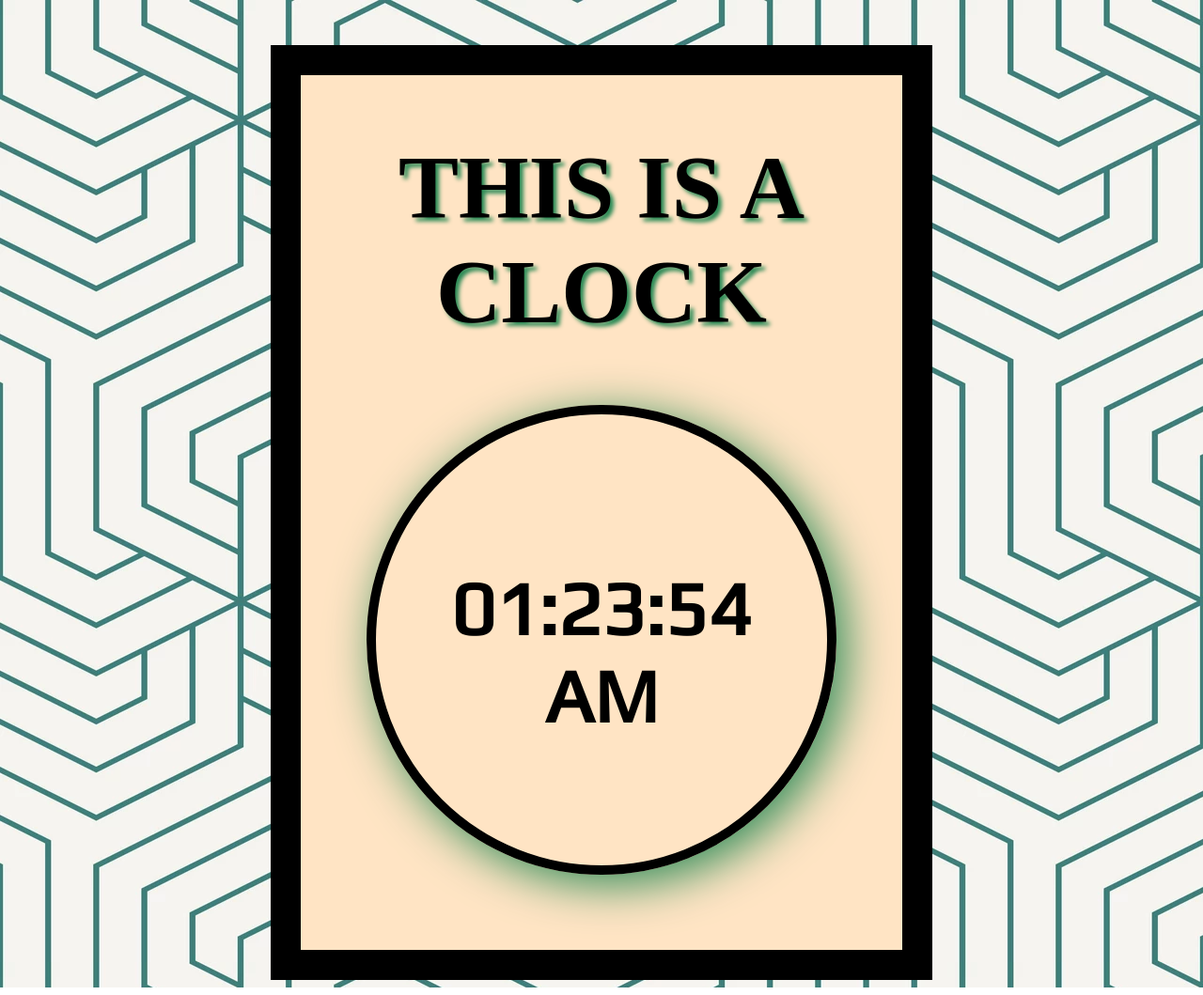
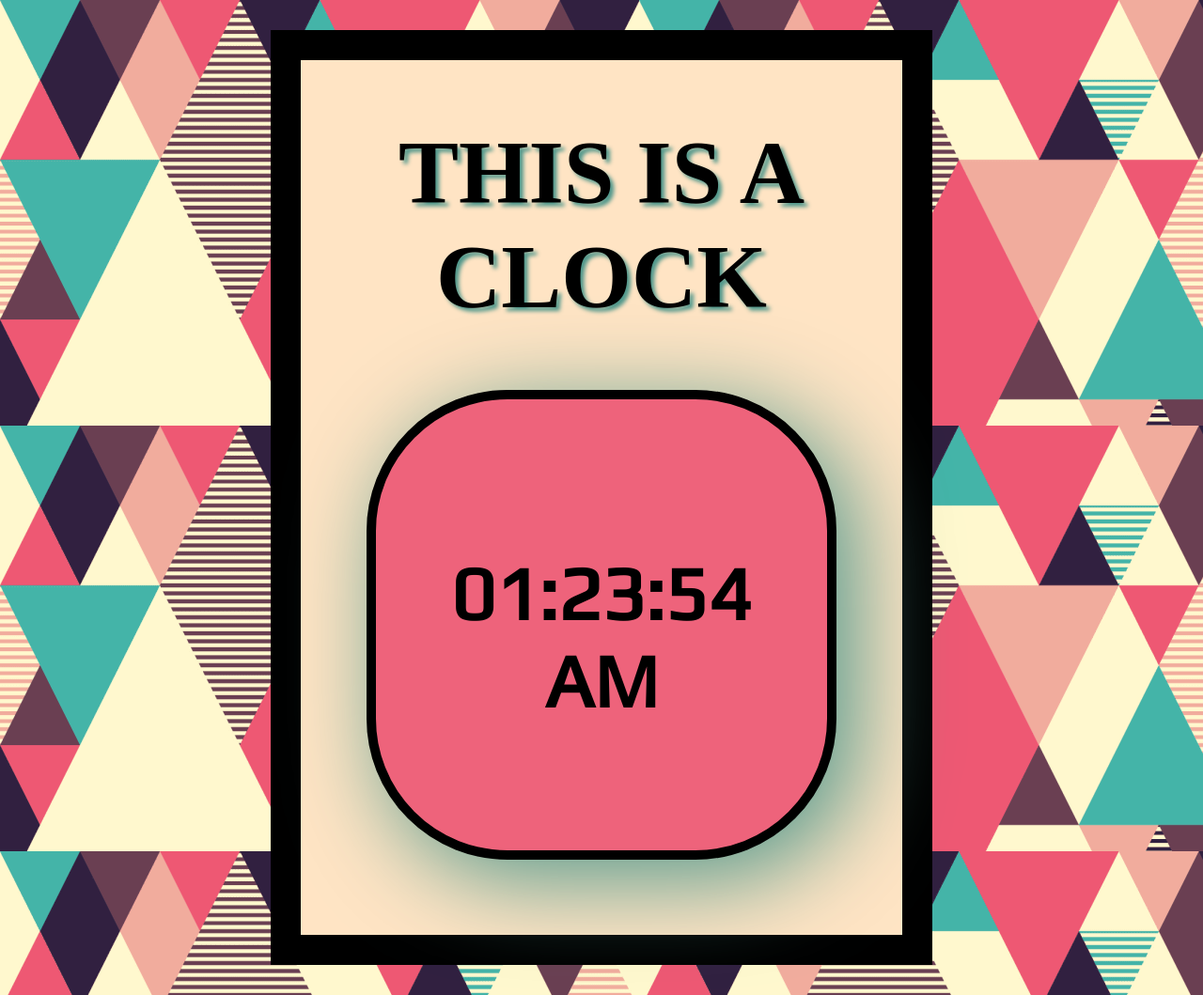
Before and after one commit to thomas-nelson23/Clockwork, a plain HTML site: page index.html in a window 1280 px wide. Shown: the whole page at 94% size. Drawn offline with Linux system fonts and the light colour scheme; a web font is replaced by a local one.

Commit message:
colorful geometric theme - working clock

```diff
--- a/script.js
+++ b/script.js
@@ -2,12 +2,14 @@ var updateTime = function() {
   var clockTime = new Date();
   var clockSpace = document.getElementById("clock");
   var meridian = "AM";
+  var military = false;
 
   var hours = clockTime.getHours();
   var minutes = clockTime.getMinutes();
   var seconds = clockTime.getSeconds();
 
   //chooses AM/PM and adjusts from military time
+
   if (hours > 11) {
     meridian = "PM";
   }
@@ -33,3 +35,7 @@ var updateTime = function() {
 
 var oneSecond = 1000;
 setInterval(updateTime, oneSecond);
+
+// myFunction() {
+//     military = !military;
+// }
--- a/style.css
+++ b/style.css
@@ -1,8 +1,10 @@
 html {
-  background-image: url(/GeoPat.jpg);
+  background-image: url(/GeoPat2.jpg);
   font-family: "Vibes";
   display: flex;
   justify-content: center;
+  --primary: rgb(80, 151, 139);
+  --secondary: rgb(238, 99, 123);
 }
 
 body {
@@ -15,6 +17,7 @@ body {
   margin-top: 3em;
   border: 2em solid;
   text-align: center;
+  margin: 2em;
 }
 
 header {
@@ -25,10 +28,11 @@ h1 {
   text-align: center;
   font-size: 6em;
   font-weight: 700;
-  text-shadow: 4px 4px 4px seagreen;
+  text-shadow: 4px 4px 4px var(--primary);
 }
 
 #clock {
+  background-color: var(--secondary);
   display: flex;
   font-family: Play;
   font-weight: 800;
@@ -39,7 +43,7 @@ h1 {
   width: 2em;
   height: 2em;
   padding: 2em;
-  border-radius: 50%;
-  box-shadow: 10px 10px 50px seagreen;
+  border-radius: 30%;
+  box-shadow: 20px 20px 100px var(--primary);
   justify-content: center;
 }
```
Also changed, not shown: index.html (+4 -0 lines), geoPat2.jpg (added).
